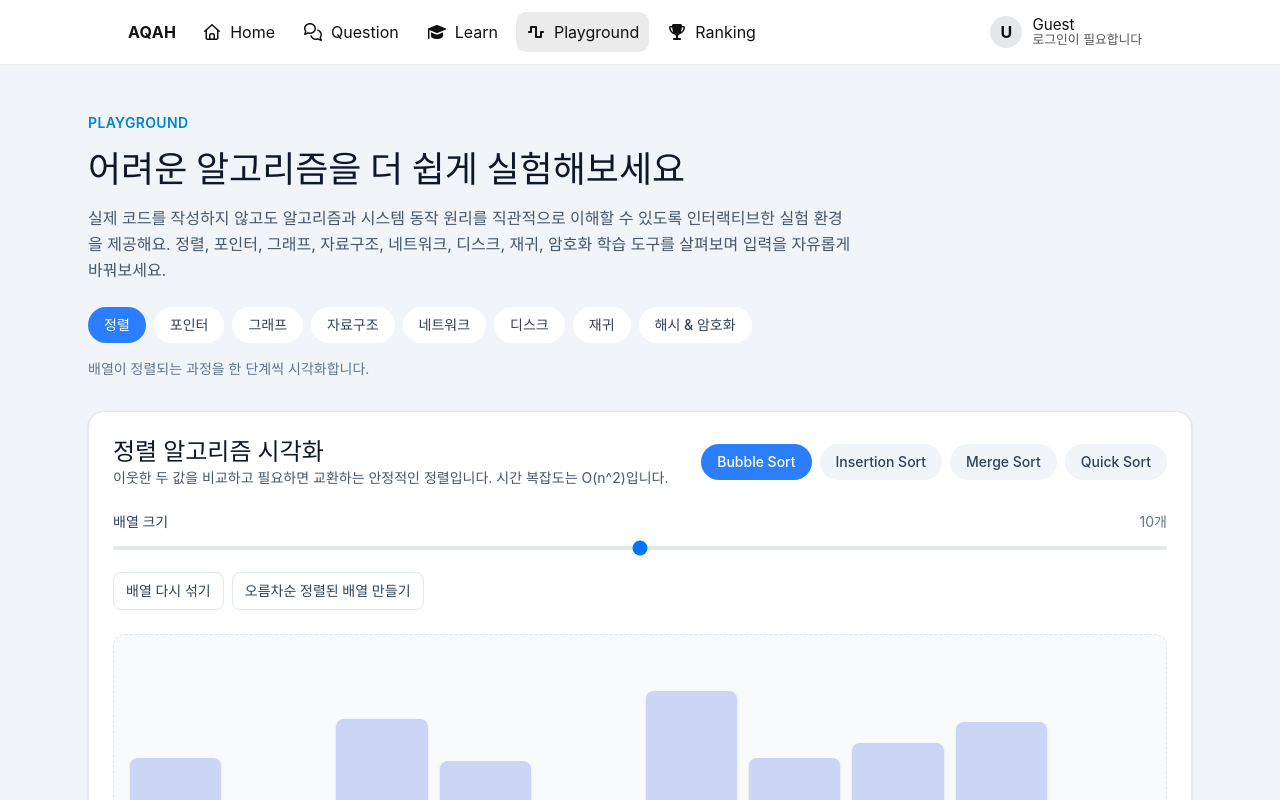
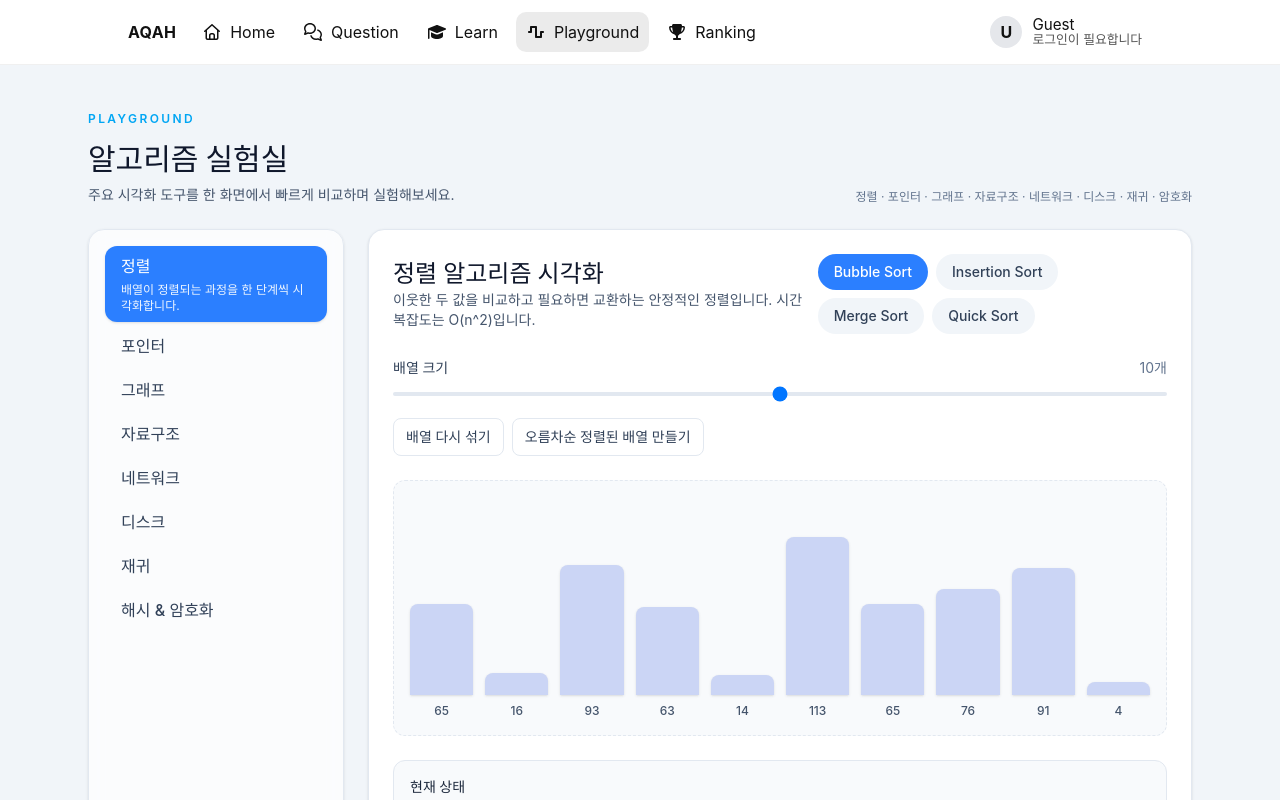
Before and after one commit to Cl0udFire/aqah, a React (Vite) app in the folder web/: page /playground in a window 1280 px wide. Shown: the top 800 px of the page. Built offline with nearby package versions, Linux system fonts and the light colour scheme; no server answers; a web font is replaced by a local one; what md-editor-rt would draw is missing.

Commit message:
Refine playground layout

```diff
--- a/web/src/pages/PlaygroundPage.jsx
+++ b/web/src/pages/PlaygroundPage.jsx
@@ -58,41 +58,53 @@ const PlaygroundPage = () => {
   return (
     <div className="flex min-h-screen flex-col bg-slate-100">
       <Topbar />
-      <main className="mx-auto w-full max-w-6xl flex-1 px-6 pb-16 pt-12">
-        <header className="flex flex-col gap-4 pb-8">
-          <span className="text-sm font-semibold uppercase tracking-wide text-sky-600">
+      <main className="mx-auto w-full max-w-6xl flex-1 px-6 pb-12 pt-10">
+        <header className="pb-6">
+          <span className="text-xs font-semibold uppercase tracking-[0.2em] text-sky-500">
             Playground
           </span>
-          <h1 className="text-4xl font-bold text-slate-900">
-            어려운 알고리즘을 더 쉽게 실험해보세요
-          </h1>
-          <p className="max-w-3xl text-base leading-relaxed text-slate-600">
-            실제 코드를 작성하지 않고도 알고리즘과 시스템 동작 원리를
-            직관적으로 이해할 수 있도록 인터랙티브한 실험 환경을 제공해요.
-            정렬, 포인터, 그래프, 자료구조, 네트워크, 디스크, 재귀, 암호화 학습 도구를 살펴보며 입력을
-            자유롭게 바꿔보세요.
+          <div className="mt-3 flex flex-col gap-2 md:flex-row md:items-end md:justify-between">
+            <div>
+              <h1 className="text-3xl font-bold text-slate-900">알고리즘 실험실</h1>
+              <p className="mt-2 max-w-xl text-sm text-slate-600">
+                주요 시각화 도구를 한 화면에서 빠르게 비교하며 실험해보세요.
               </p>
-          <nav className="mt-2 flex flex-wrap gap-2">
-            {sections.map((section) => (
+            </div>
+            <p className="text-xs text-slate-500">
+              정렬 · 포인터 · 그래프 · 자료구조 · 네트워크 · 디스크 · 재귀 · 암호화
+            </p>
+          </div>
+        </header>
+
+        <div className="flex flex-col gap-6 lg:flex-row">
+          <aside className="rounded-2xl border border-slate-200 bg-white/70 p-4 shadow-sm backdrop-blur lg:w-64">
+            <nav className="flex flex-col gap-1">
+              {sections.map((section) => {
+                const isActive = activeSection === section.id;
+                return (
                   <button
                     key={section.id}
-                className={`rounded-full px-4 py-2 text-sm font-medium transition-colors focus:outline-none focus-visible:ring-2 focus-visible:ring-sky-400 focus-visible:ring-offset-2 ${
-                  activeSection === section.id
-                    ? "bg-blue-500 text-white"
-                    : "bg-white text-slate-700 hover:bg-slate-200"
+                    type="button"
+                    className={`rounded-xl px-4 py-2 text-left text-sm font-medium transition focus:outline-none focus-visible:ring-2 focus-visible:ring-sky-400 focus-visible:ring-offset-2 ${
+                      isActive
+                        ? "bg-blue-500 text-white shadow"
+                        : "text-slate-700 hover:bg-slate-100"
                     }`}
                     onClick={() => setActiveSection(section.id)}
                   >
-                {section.label}
+                    <span className="block text-base">{section.label}</span>
+                    {isActive && (
+                      <span className="mt-1 block text-xs font-normal text-blue-50">
+                        {section.description}
+                      </span>
+                    )}
                   </button>
-            ))}
+                );
+              })}
             </nav>
-          <p className="text-sm text-slate-500">
-            {sections.find((section) => section.id === activeSection)?.description}
-          </p>
-        </header>
+          </aside>
 
-        <div className="flex flex-col gap-8">
+          <section className="flex-1 space-y-6">
             {activeSection === "sorting" && <SortingPlayground />}
             {activeSection === "pointer" && <PointerPlayground />}
             {activeSection === "graph" && <GraphPlayground />}
@@ -101,6 +113,7 @@ const PlaygroundPage = () => {
             {activeSection === "disk" && <DiskSchedulingPlayground />}
             {activeSection === "recursion" && <RecursionPlayground />}
             {activeSection === "crypto" && <CryptoPlayground />}
+          </section>
         </div>
       </main>
     </div>
```
Lines whose indentation alone changed are shown as unchanged.
